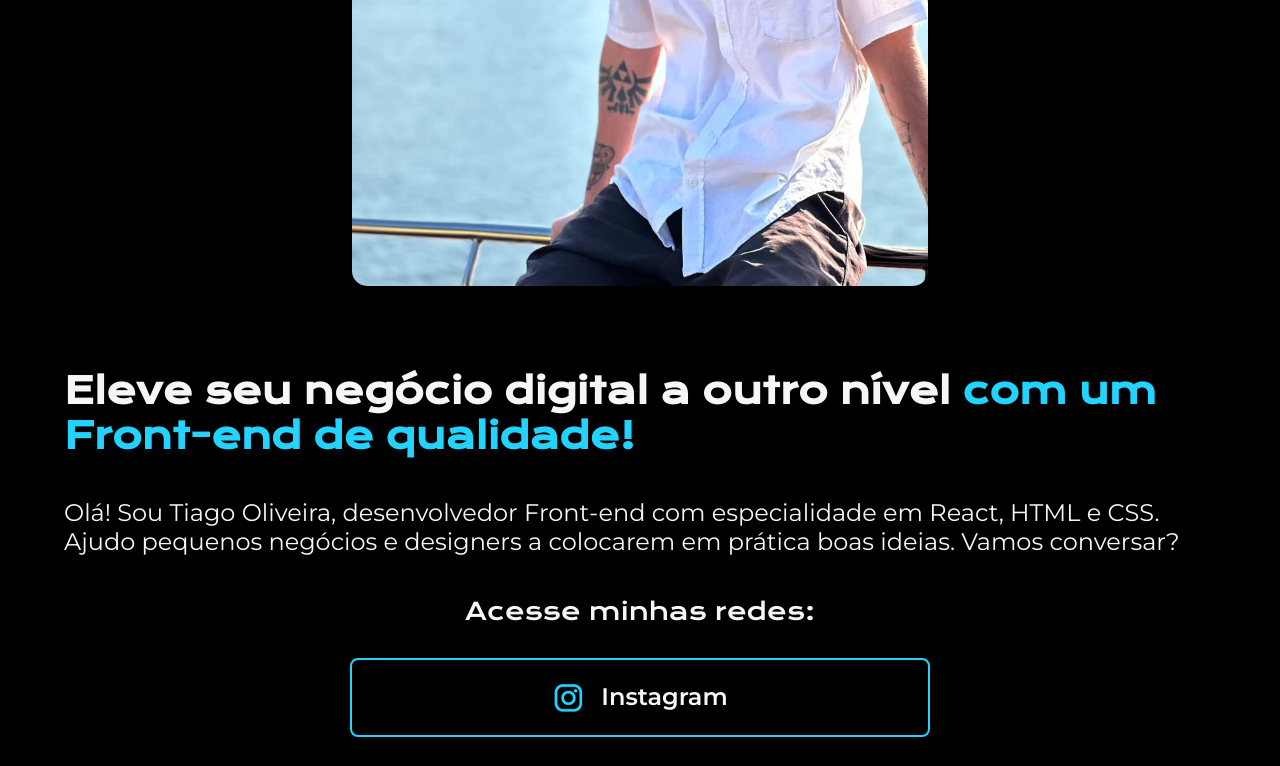
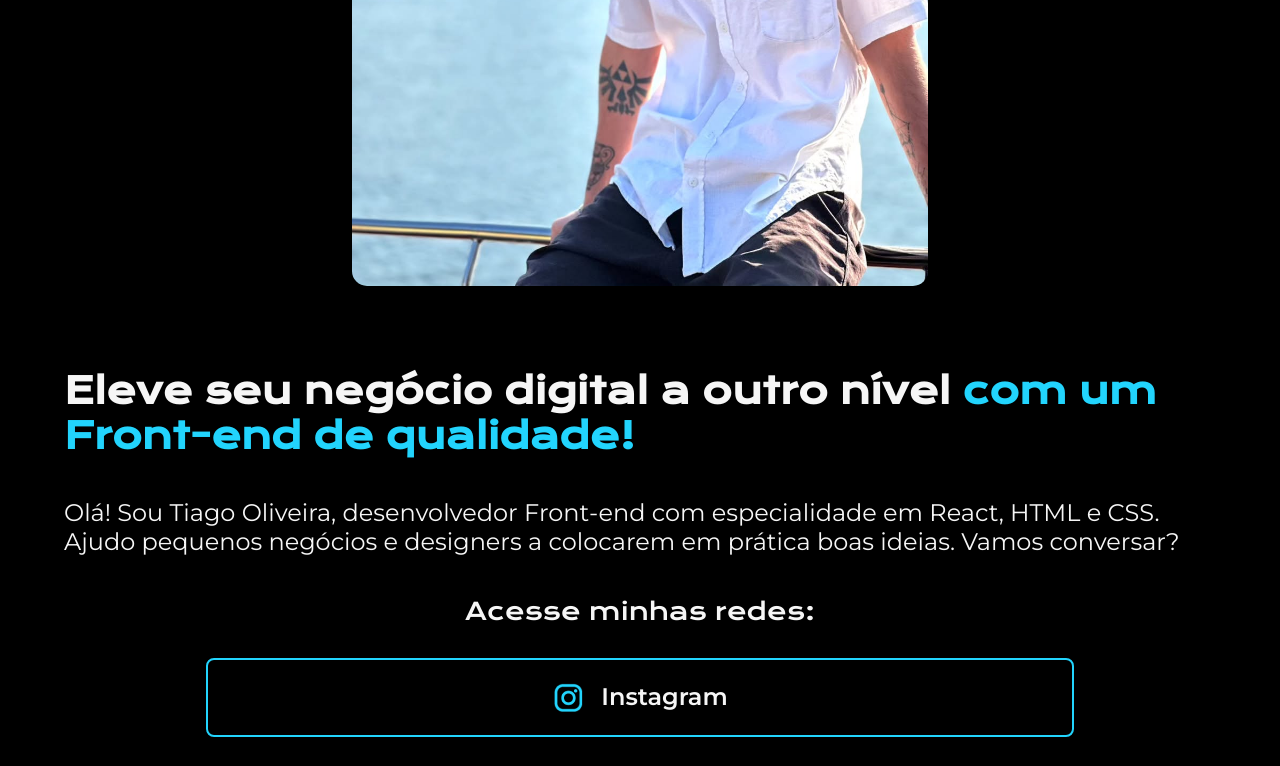
Before and after one commit to goatioliveira/projeto-portfolio, a plain HTML site: page index.html in a window 1280 px wide. Shown: the part 772-1538 px from the top of the page. Drawn offline with nearby package versions, Linux system fonts and the light colour scheme.

Commit message:
20250812 atualizações no readme e css

```diff
--- a/estilos/style.css
+++ b/estilos/style.css
@@ -148,4 +148,8 @@ body {
     width: auto;
 }
 
+.principal__links__navegacao {
+    width: 75%;
 }
+
+}
```
Also changed, not shown: 1 other file.
